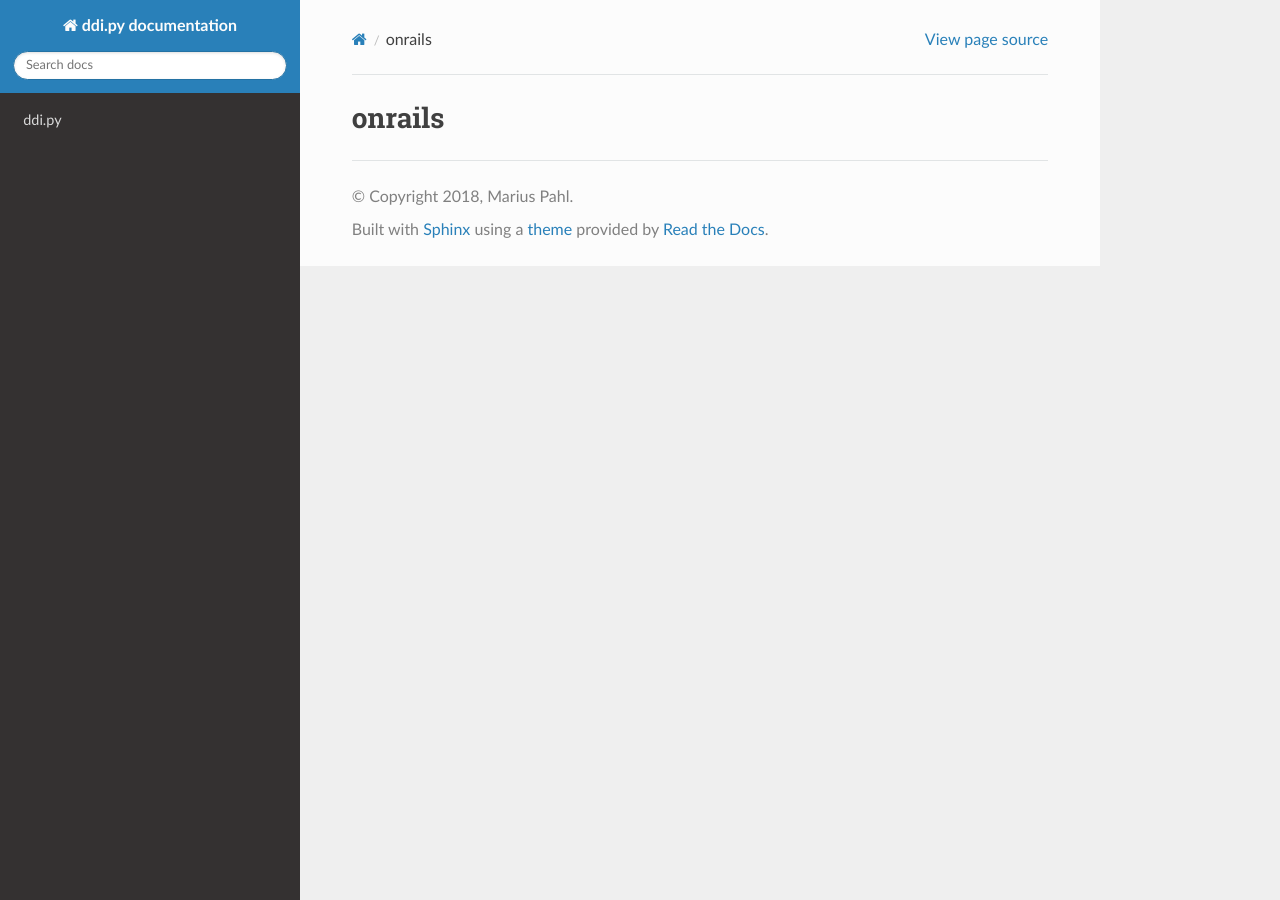
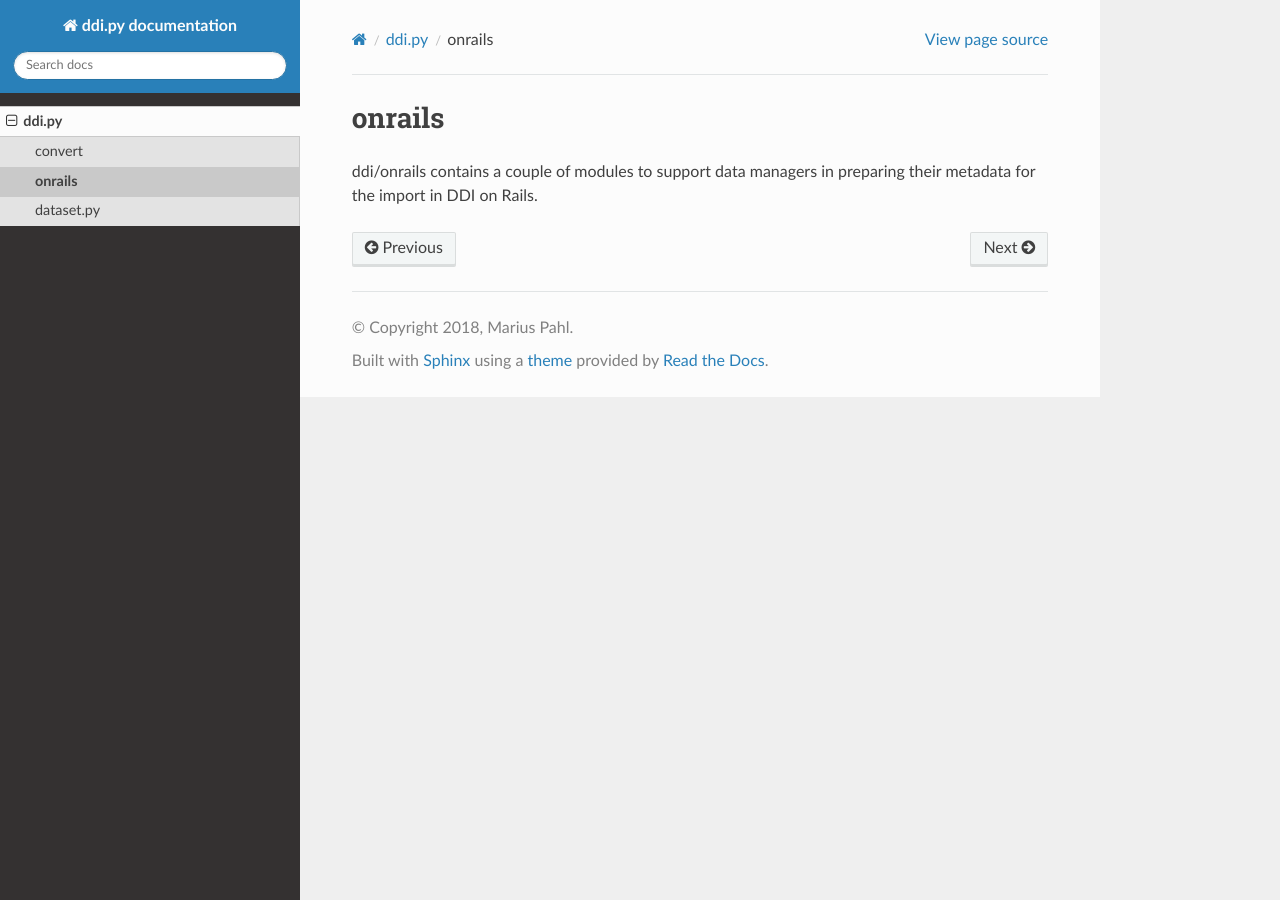
Before and after one commit to mhebing/ddi.py, a Sphinx documentation site: the page built from docs/source/ddi/onrails/index.rst, in a window 1280 px wide. Built offline with Sphinx 7.4.7 and the Read the Docs theme 2.0.0, drawn with Linux system fonts in a browser that asks for light colours; formulas are drawn with MathJax 3.

Commit message:
Update docs to include onrails

```diff
--- a/docs/source/ddi/index.rst
+++ b/docs/source/ddi/index.rst
@@ -5,4 +5,5 @@ ddi.py
     :maxdepth: 2
 
     convert/index
+    onrails/index
     dataset
--- a/docs/source/ddi/onrails/index.rst
+++ b/docs/source/ddi/onrails/index.rst
@@ -1,2 +1,5 @@
 onrails
 =======
+
+ddi/onrails contains a couple of modules to support data managers in preparing
+their metadata for the import in DDI on Rails.
```
